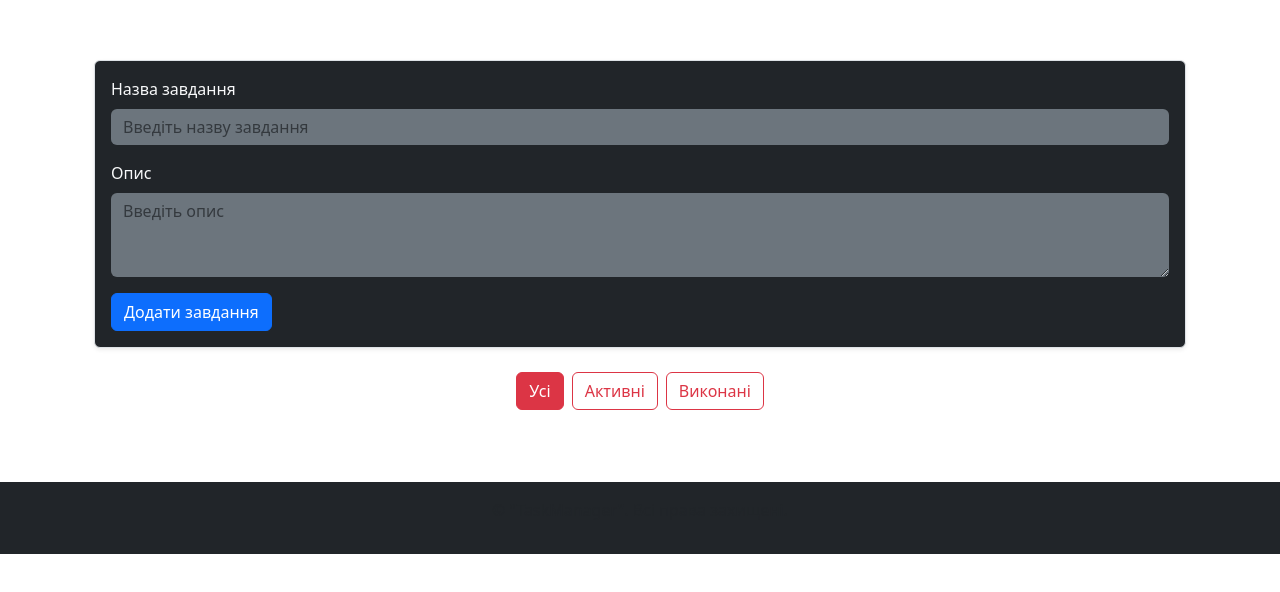
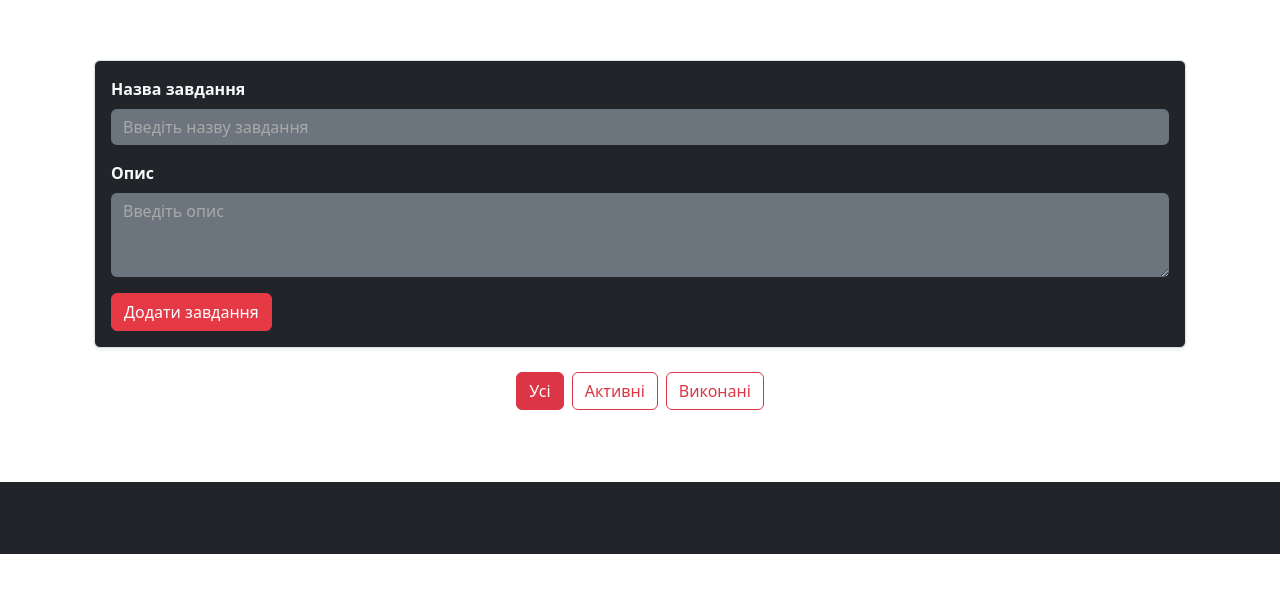
Before and after one commit to anavasynth/vue-task-manager, a Vue app: page / in a window 1280 px wide. Shown: the part 114-706 px from the top of the page. Built offline with nearby package versions, Linux system fonts and the light colour scheme.

Commit message:
update style TaskForm

```diff
--- a/src/App.vue
+++ b/src/App.vue
@@ -20,3 +20,37 @@ export default {
   name: 'App'
 };
 </script>
+
+<style>
+.form-group {
+  background-color: #1e1e1e;
+  color: #e0e0e0;
+}
+
+.form-group .form-label {
+  font-weight: bold;
+}
+
+.form-control {
+  color: #e0e0e0;
+}
+
+.form-control::placeholder {
+  color: #a9a9a9;
+}
+
+.form-control:focus {
+  border-color: #e63946;
+  box-shadow: 0 0 5px rgba(230, 57, 70, 0.5);
+}
+
+.btn-primary {
+  background-color: #e63946;
+  border-color: #e63946;
+}
+
+.btn-primary:hover {
+  background-color: #d62839;
+  border-color: #d62839;
+}
+</style>
--- a/src/components/TaskForm.vue
+++ b/src/components/TaskForm.vue
@@ -51,5 +51,35 @@ export default {
 </script>
 
 <style scoped>
+.form-group {
+  background-color: #1e1e1e;
+  color: #e0e0e0;
+}
 
+.form-group .form-label {
+  font-weight: bold;
+}
+
+.form-control {
+  color: #e0e0e0;
+}
+
+.form-control::placeholder {
+  color: #a9a9a9;
+}
+
+.form-control:focus {
+  border-color: #e63946;
+  box-shadow: 0 0 5px rgba(230, 57, 70, 0.5);
+}
+
+.btn-primary {
+  background-color: #e63946;
+  border-color: #e63946;
+}
+
+.btn-primary:hover {
+  background-color: #d62839;
+  border-color: #d62839;
+}
 </style>
```
